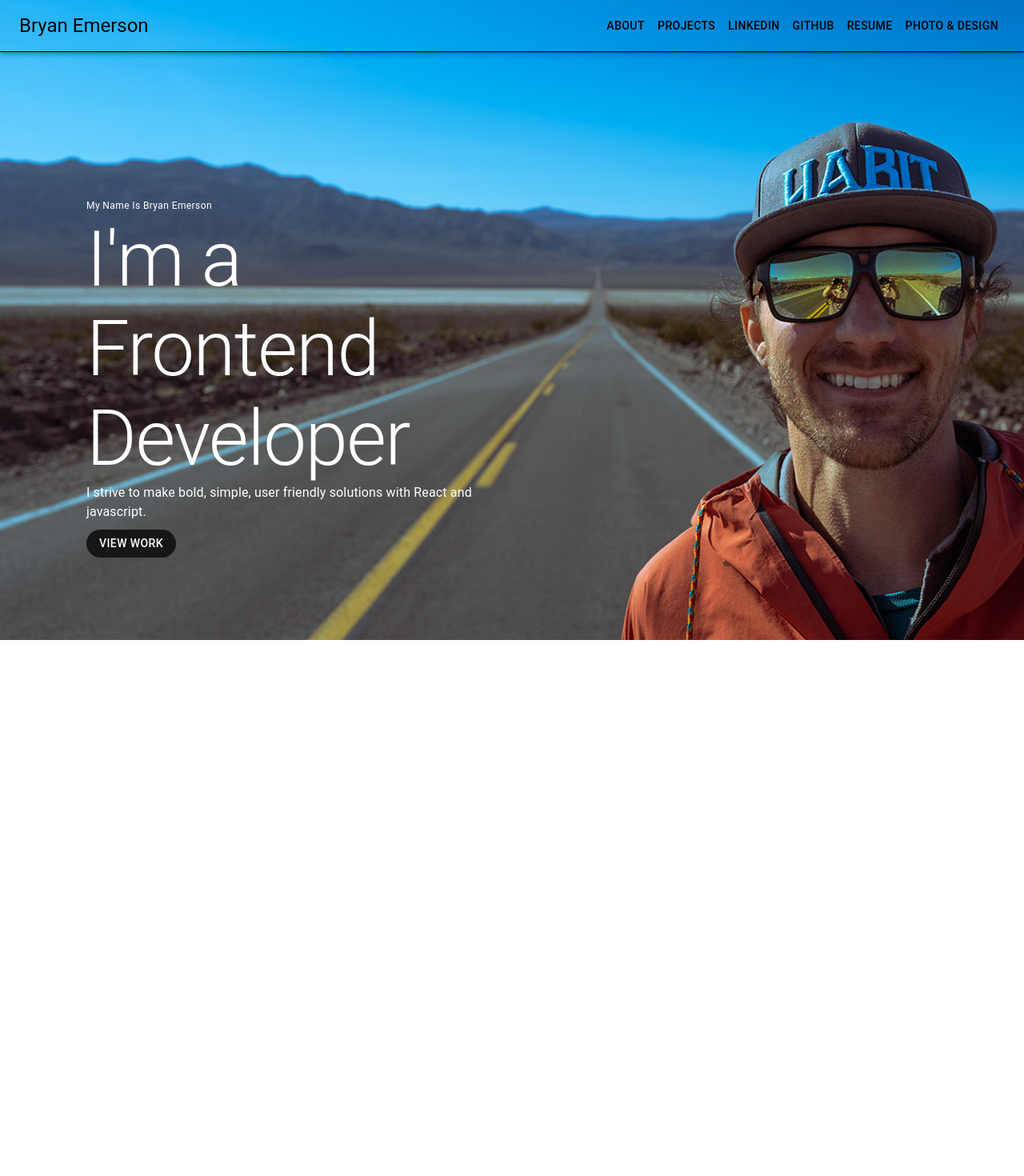
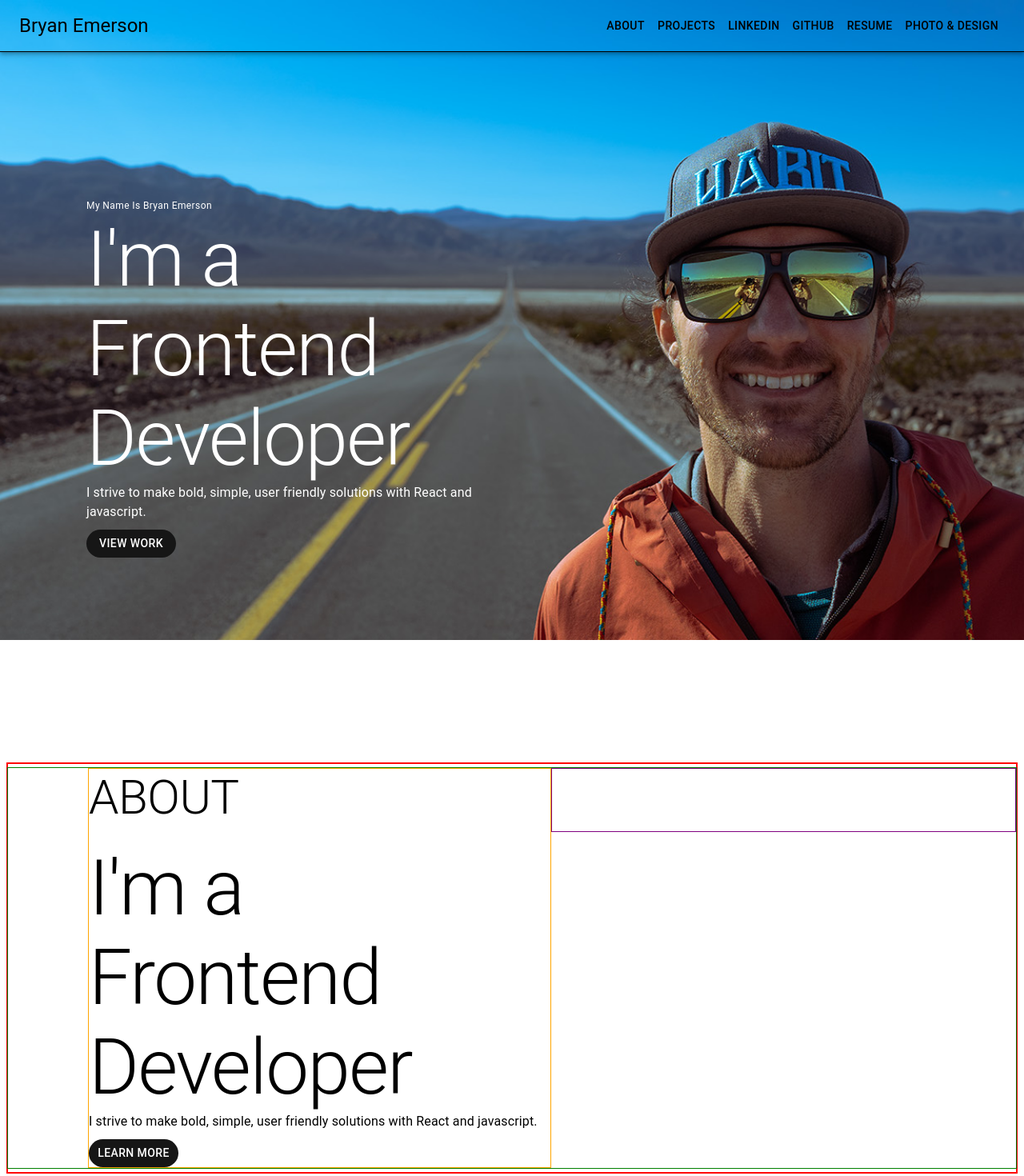
Before and after one commit to bryan-emerson/pfportfolio, a Next.js app: page / in a window 1280 px wide. Shown: the top 1470 px of the page at 80% size. Before the commit the page ends 1215 px from the top, so only its background shows below. Built offline with nearby package versions, Linux system fonts and the light colour scheme.

Commit message:
slider in prog for about section

```diff
--- a/components/about.js
+++ b/components/about.js
@@ -5,11 +5,25 @@ import Container from '@mui/material/Container';
 import styles from '@/styles/about.module.css'
 
 function About() {
-  return(
+  return (
     <>
-    <div className={styles.about}>
+      <div className={styles.about}>
+        <div className={styles.contentWrapper}>
+          <div className={styles.aboutContent}>
+              <Typography variant="h2" gutterBottom className={styles.h2}>
+                ABOUT
+              </Typography>
+              <Typography variant="h1" className={styles.title}>I&apos;m a Frontend Developer</Typography>
+              <Typography variant="body1" className={styles.body}>I strive to make bold, simple, user friendly solutions with React and javascript. </Typography>
+              <div className={styles.label}>
+                <Typography variant="button" className={styles.ctaText}>LEARN MORE</Typography>
+              </div>
+          </div>
+          <Container className={styles.aboutimage}>
 
-    </div>
+          </Container>
+        </div>
+      </div>
     </>
   )
 }
--- a/components/hero.js
+++ b/components/hero.js
@@ -14,12 +14,15 @@ function Hero() {
     <>
       <div className={styles.heroWrapper}>
         <Container maxWidth='xl'>
-          <div className={styles.back} style={{
-            backgroundImage: `url('${newHero.src}')`,
-            backgroundRepeat: 'no-repeat',
-            backgroundSize: 'cover',
-            zIndex: 1
-          }} />
+        <Image
+          className={styles.back}
+          src={newHero}
+          alt='portrait of Bryan outdoors'
+          layout='fill'
+          objectFit='cover'
+          objectPosition='cover'
+          priority='true'
+        />
         </Container>
         <div className={styles.heroContent}>
           <Typography variant="caption" gutterBottom className={styles.eyebrow}>
@@ -45,3 +48,11 @@ export default Hero;
         //   src={newHero}
         //   alt='portrait of Bryan outdoors'
         // />
+
+
+        // <div className={styles.back} style={{
+        //   backgroundImage: `url('${newHero.src}')`,
+        //   backgroundRepeat: 'no-repeat',
+        //   backgroundSize: 'cover',
+        //   zIndex: 1
+        // }} />
--- a/styles/about.module.css
+++ b/styles/about.module.css
@@ -1,5 +1,60 @@
 .about {
+  display: flex;
+  flex-direction: column;
+  justify-content: center;
+  align-items: center;
   width: 100;
   min-height: 510px;
   background-color: #ffffff;
+  border: 2px solid red;
+  margin-top: 16rem;
 }
+
+.contentWrapper {
+  display: flex;
+  flex-direction: row;
+  position: relative;
+  border: 1px solid green;
+  height: fit-content;
+  width: 100%;
+}
+
+.aboutContent {
+  display: flex;
+  flex-direction: column;
+  flex-basis: 50%;
+  border: 1px solid orange;
+  height: fit-content;
+  /* width: fit-content; */
+  width: 5rem;
+  margin-left: 100px;
+}
+
+.aboutimage {
+  display: flex;
+  flex-direction: column;
+  flex-basis: 50%;
+  border: 1px solid purple;
+  height: 5rem;
+  width: 10rem;
+}
+
+.h2 {
+  font-size: 1.5rem;
+}
+
+.label {
+  display: flex;
+  flex-direction: row;
+  justify-content: center;
+  align-items: center;
+  height: 2.2rem;
+  width: 7rem;
+  background-color: #161616;
+  border-radius: 50px;
+  margin-top: 10px;
+ }
+
+ .ctaText {
+   color: #ffffff;
+ }
--- a/styles/hero.module.css
+++ b/styles/hero.module.css
@@ -8,17 +8,18 @@
 }
 
 .back {
-  position: absolute;
+  /* position: absolute; */
   height: 100vh;
   width: 100vw;
   /* border: 2px solid salmon; */
   /* background-attachment: fixed; */
   left: 0px;
   top: 0px;
-  z-index: -1;
+  z-index: 0;
 }
 
 .heroWrapper {
+  flex-basis: 100%;
   display: flex;
   flex-direction: column;
   justify-content: center;
@@ -58,14 +59,6 @@
   margin-bottom: 10px;
 }
 
-.cta {
-  border: 5px solid black;
-  border-radius: 50px;
-  width:74px;
-  height: 14px;
-
-}
-
 .label {
  display: flex;
  flex-direction: row;
```
Also changed, not shown: components/slider.js (added), styles/slider.module.js (added).
